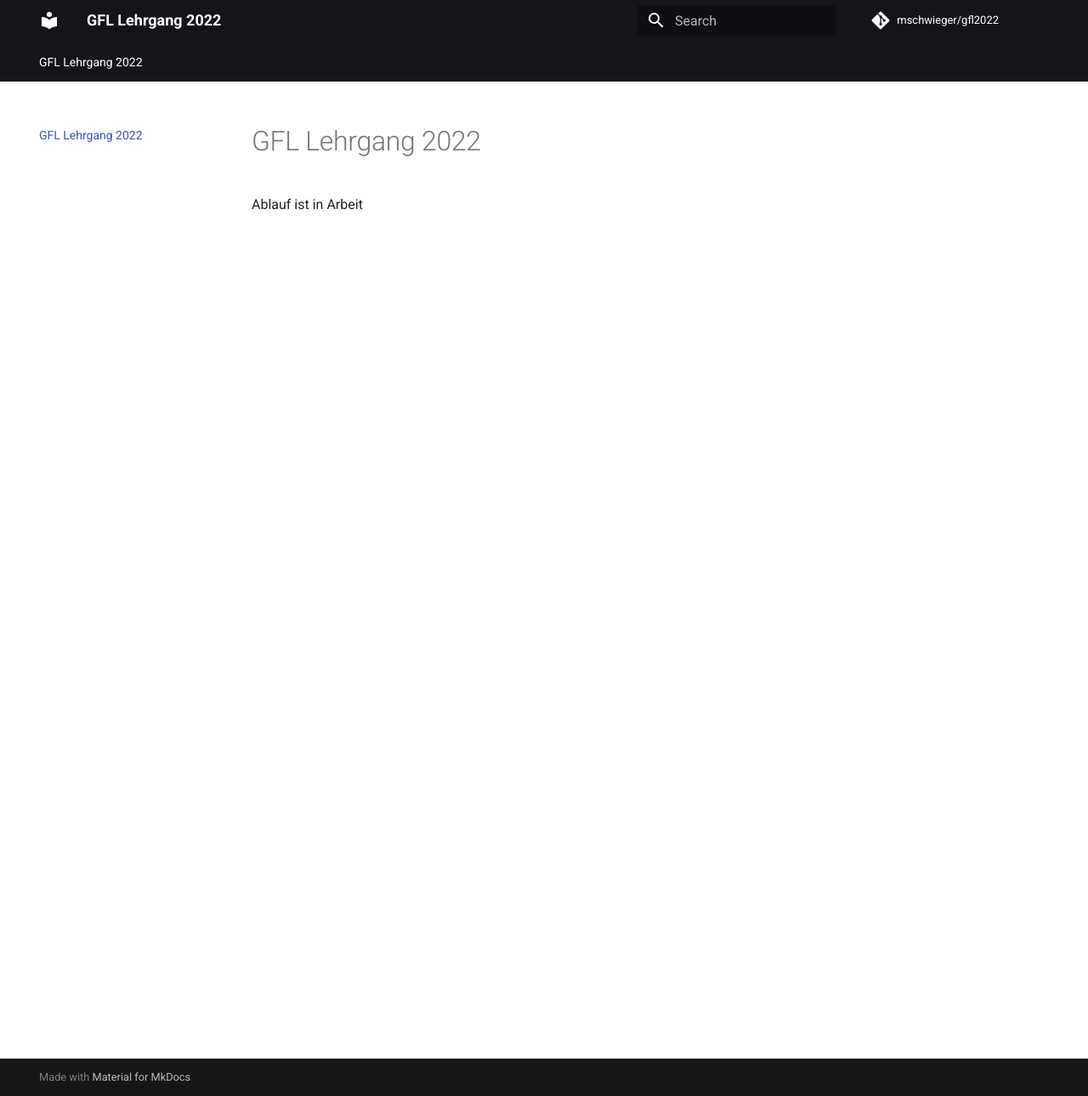
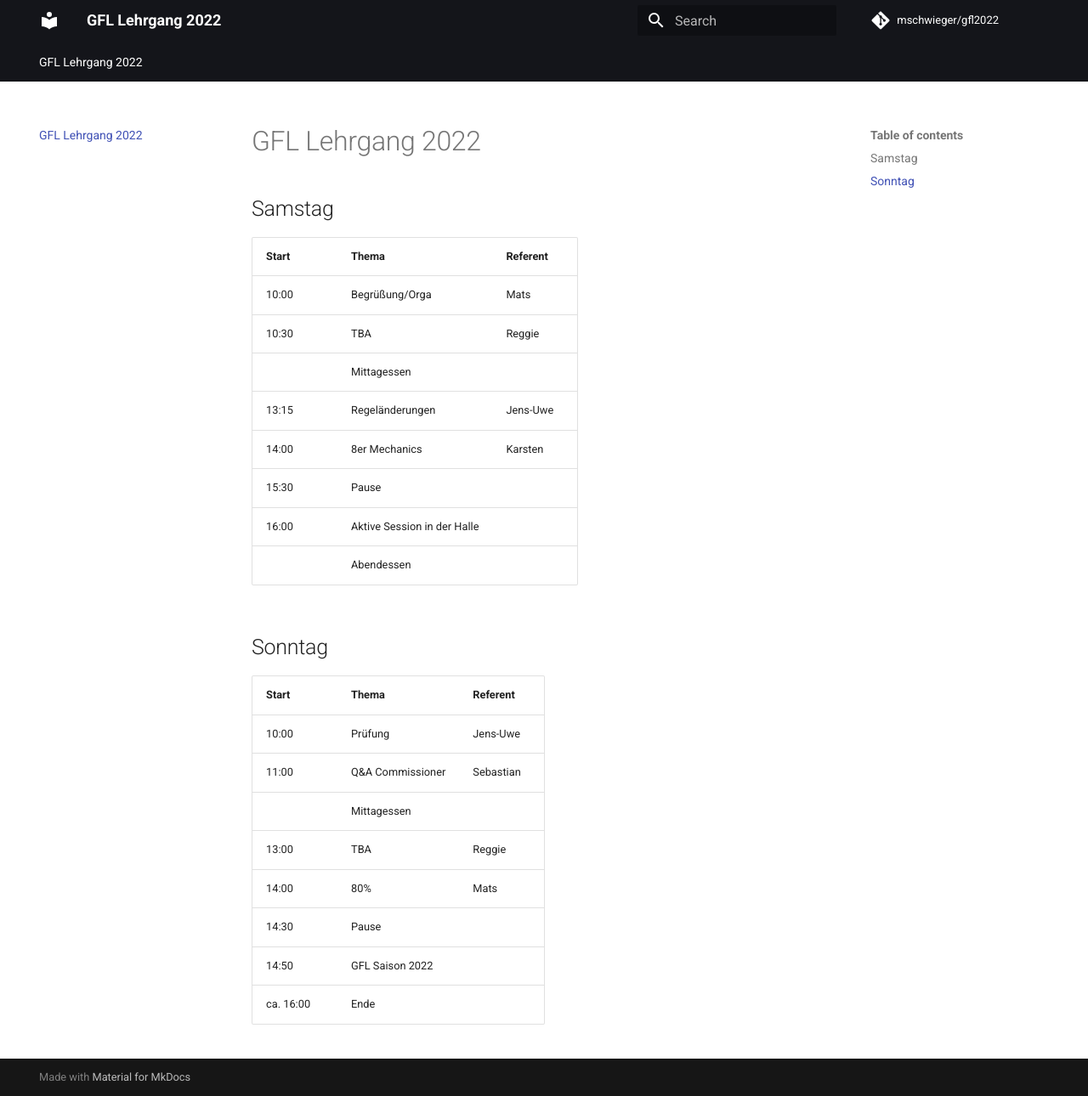
Before and after one commit to mschwieger/gfl2022, an MkDocs documentation site: the page built from docs/index.md, in a window 1280 px wide and 1290 px high. Shown: the whole window at 85% size. Built offline with MkDocs 1.6.1 and Material for MkDocs 9.7.7, drawn with Linux system fonts in a browser that asks for light colours; comment, search, counter and statistics services are not loaded.

Commit message:
Update index.md

```diff
--- a/docs/index.md
+++ b/docs/index.md
@@ -1,3 +1,27 @@
 # GFL Lehrgang 2022
 
-Ablauf ist in Arbeit
+## Samstag
+
+|Start |Thema |Referent
+|:--|:--|:--
+|10:00 |Begrüßung/Orga |Mats
+|10:30 |TBA |Reggie
+| |Mittagessen |
+|13:15 |Regeländerungen |Jens-Uwe
+|14:00 |8er Mechanics |Karsten
+|15:30 |Pause |
+|16:00 |Aktive Session in der Halle |
+| |Abendessen |
+
+## Sonntag
+
+|Start |Thema |Referent
+|:--|:--|:--
+|10:00 |Prüfung |Jens-Uwe
+|11:00 |Q&A Commissioner |Sebastian
+| |Mittagessen |
+|13:00 |TBA |Reggie
+|14:00 |80% | Mats
+|14:30 |Pause |
+|14:50 |GFL Saison 2022 |
+|ca. 16:00 |Ende |
```
